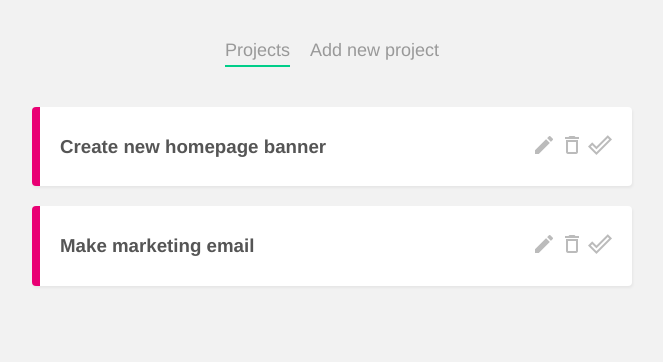
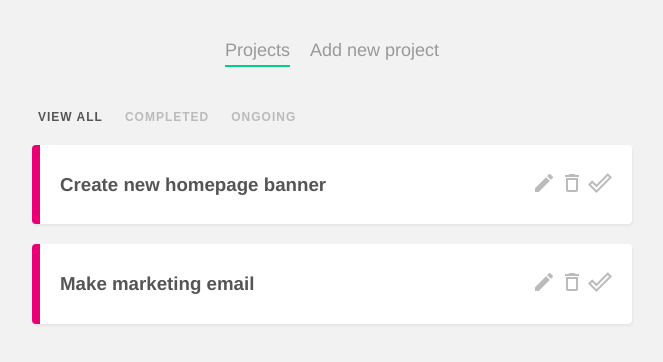
Before and after one commit to andrewmassart/project-planner, a Vue app: page / in a window 1280 px wide. Shown: the top 362 px of the page, without its empty margins (308-971 px from the left). Built offline with nearby package versions, Linux system fonts and the light colour scheme; data requests are answered from the project's data file.

Commit message:
Highlight active filter view link with prop: current

```diff
--- /dev/null
+++ b/src/components/FilterNav.vue
@@ -0,0 +1,45 @@
+<template>
+  <nav class="filter-nav">
+      <button
+        @click="updateFilter('all')"
+        :class="{ active: current === 'all' }"
+      >View All</button>
+      <button
+        @click="updateFilter('completed')"
+        :class="{ active: current === 'completed' }"
+      >Completed</button>
+      <button
+        @click="updateFilter('ongoing')"
+        :class="{ active: current === 'ongoing' }"
+      >Ongoing</button>
+  </nav>
+</template>
+
+<script>
+export default {
+    props: ['current'],
+    methods: {
+        updateFilter(by) {
+            this.$emit('filterChange', by)
+        }
+    }
+}
+</script>
+
+<style>
+.filter-nav button {
+    background: none;
+    border: none;
+    color: #bbb;
+    outline: none;
+    font-size: 12px;
+    text-transform: uppercase;
+    margin-right: 10px;
+    letter-spacing: 1px;
+    font-weight: bold;
+    cursor: pointer;
+}
+.filter-nav button.active {
+    color: #555;
+}
+</style>
--- a/src/views/Home.vue
+++ b/src/views/Home.vue
@@ -1,8 +1,13 @@
 <template>
   <div class="home">
+    <FilterNav @filterChange="current = $event" :current="current"/>
     <div v-if="projects.length">
       <div v-for="project in projects" :key="project.id">
-        <SingleProject :project="project" @delete="handleDelete" @complete="handleComplete" />
+        <SingleProject
+          :project="project"
+          @delete="handleDelete"
+          @complete="handleComplete"
+        />
       </div>
     </div>
   </div>
@@ -10,33 +15,35 @@
 
 <script>
 import SingleProject from "../components/SingleProject.vue";
+import FilterNav from "../components/FilterNav.vue";
 
 export default {
   name: "Home",
-  components: { SingleProject },
+  components: { SingleProject, FilterNav },
   data() {
     return {
       projects: [],
+      current: 'all'
     };
   },
   mounted() {
     fetch("http://localhost:3000/projects")
-      .then(res => res.json())
-      .then(data => (this.projects = data))
-      .catch(err => console.log(err.message));
+      .then((res) => res.json())
+      .then((data) => (this.projects = data))
+      .catch((err) => console.log(err.message));
   },
   methods: {
-      handleDelete(id) {
-          this.projects = this.projects.filter((project) => {
-              return project.id !== id
-          })
-      },
-      handleComplete(id) {
-          let p = this.projects.find(project => {
-              return project.id ==id
-          })
-          p.complete = !p.complete
-      }
-  }
+    handleDelete(id) {
+      this.projects = this.projects.filter((project) => {
+        return project.id !== id;
+      });
+    },
+    handleComplete(id) {
+      let p = this.projects.find((project) => {
+        return project.id == id;
+      });
+      p.complete = !p.complete;
+    },
+  },
 };
 </script>
```
